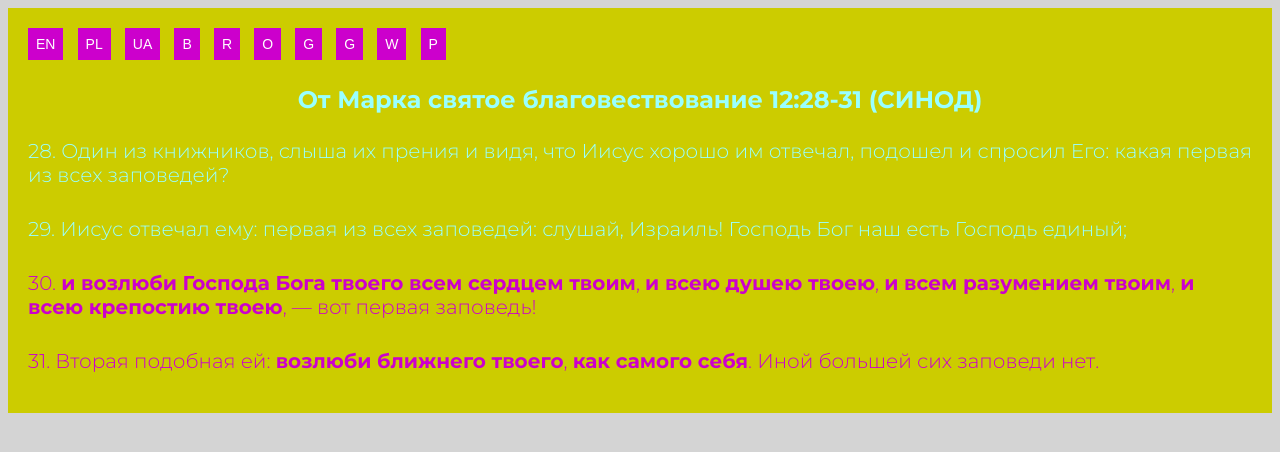
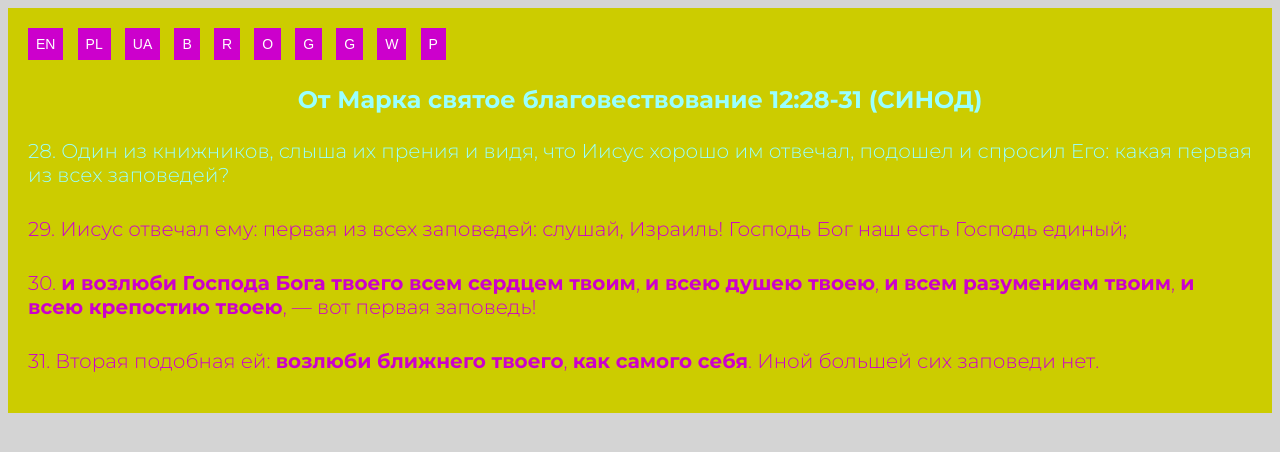
Before and after one commit to j-fullstack-d/Bible-Verses-yellow--RU, a plain HTML site: page index.html in a window 1280 px wide. Drawn offline with Linux system fonts and the light colour scheme.

Commit message:
Updated color

```diff
--- a/index.html
+++ b/index.html
@@ -25,7 +25,7 @@
       <button class="section__button"><a class="section__button--link" href="https://mrpenguin-dev.github.io/Simple-Bible-Verses-p--RU/">P</a></button>
       <h1 class="section--h1 section--color--aqua">От Марка святое благовествование 12:28-31 (СИНОД)</h1>
       <p class="section--paragraph section--color--aqua">28. Один из книжников, слыша их прения и видя, что Иисус хорошо им отвечал, подошел и спросил Его: какая первая из всех заповедей?</p>
-      <p class="section--paragraph section--color--aqua">29. Иисус отвечал ему: первая из всех заповедей: слушай, Израиль! Господь Бог наш есть Господь единый;</p>
+      <p class="section--paragraph">29. Иисус отвечал ему: первая из всех заповедей: слушай, Израиль! Господь Бог наш есть Господь единый;</p>
       <p class="section--paragraph">30. <span class="section--bold">и возлюби Господа Бога твоего всем сердцем твоим</span>, <span class="section--bold">и всею душею твоею</span>, <span class="section--bold">и всем разумением твоим</span>, <span class="section--bold">и всею крепостию твоею</span>, — вот первая заповедь!</p>
       <p class="section--paragraph">31. Вторая подобная ей: <span class="section--bold">возлюби ближнего твоего</span>, <span class="section--bold">как самого себя</span>. Иной большей сих заповеди нет.</p>
     </section>
```
